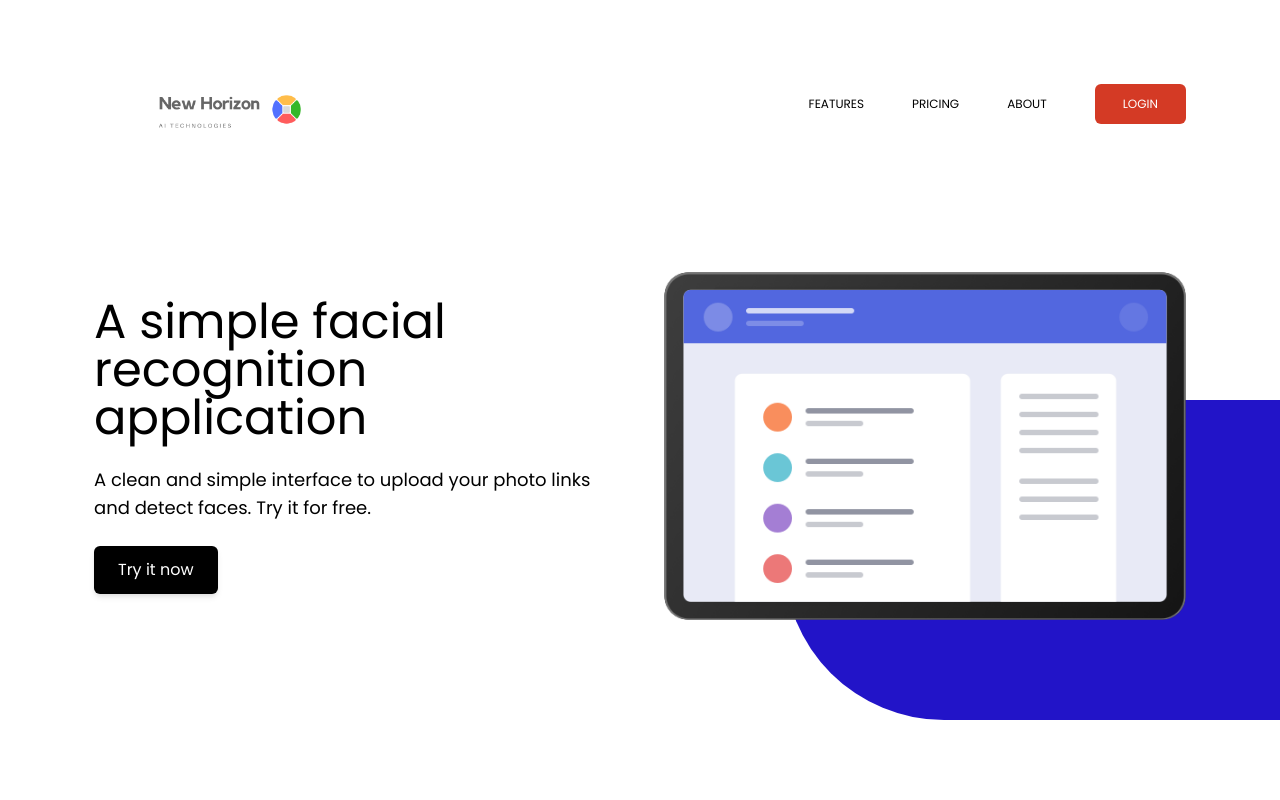
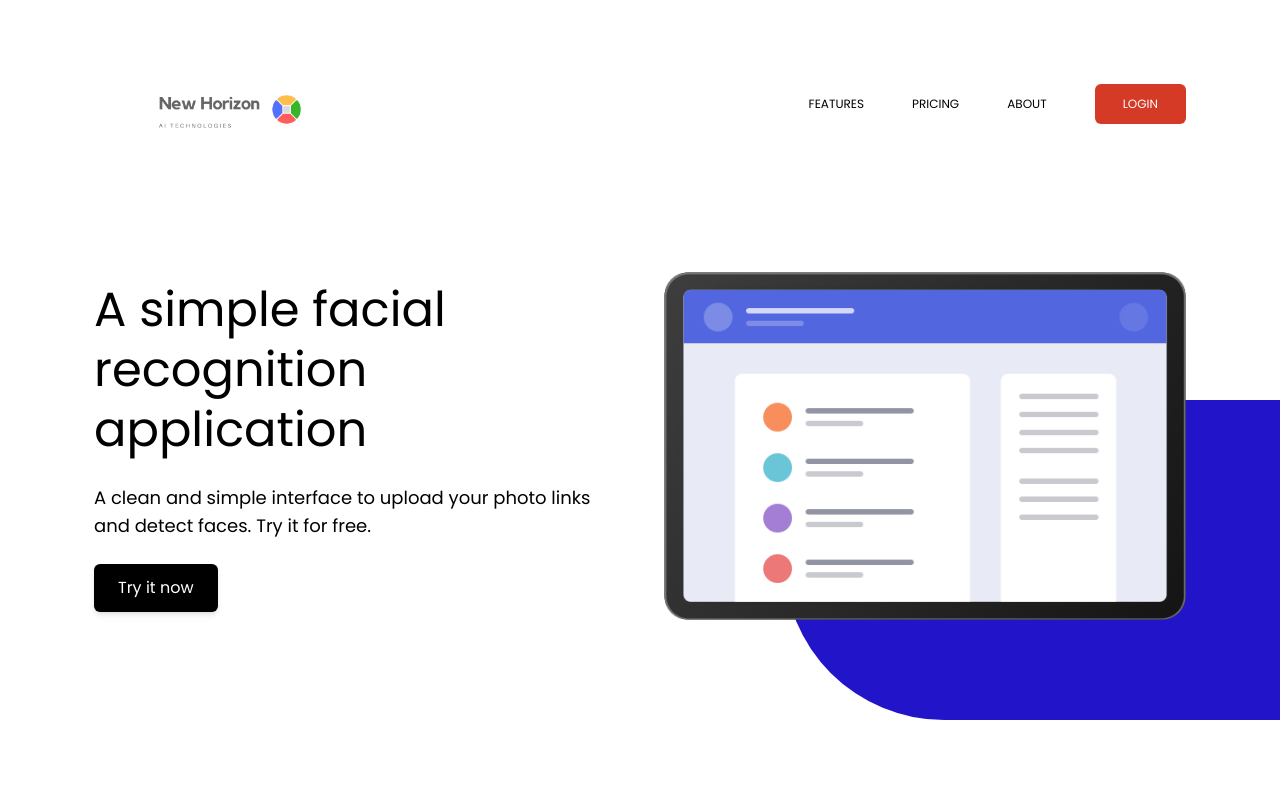
Before and after one commit to JRPerezJr/react-facial-recognition-landing-page, a React (Create React App) app: page / in a window 1280 px wide. Shown: the top 800 px of the page. Built offline with nearby package versions, Linux system fonts and the light colour scheme.

Commit message:
added line height to title

```diff
--- a/src/components/hero/hero.js
+++ b/src/components/hero/hero.js
@@ -7,7 +7,7 @@ export const HeroComponent = () => {
     <section className="relative">
       <div className="container flex flex-col-reverse lg:flex-row items-center gap-12 mt-14 lg:mt-28">
         <div className="flex flex-1 flex-col items-center lg:items-start">
-          <h2 className="text-3xl md:text-4 lg:text-5xl text-center lg:text-left mb-6">
+          <h2 className="text-3xl md:text-4 lg:text-5xl text-center lg:text-left mb-6 lg:leading-tight">
             A simple facial recognition application
           </h2>
           <p className="text-lg text-center lg:text-left mb-6">
```
